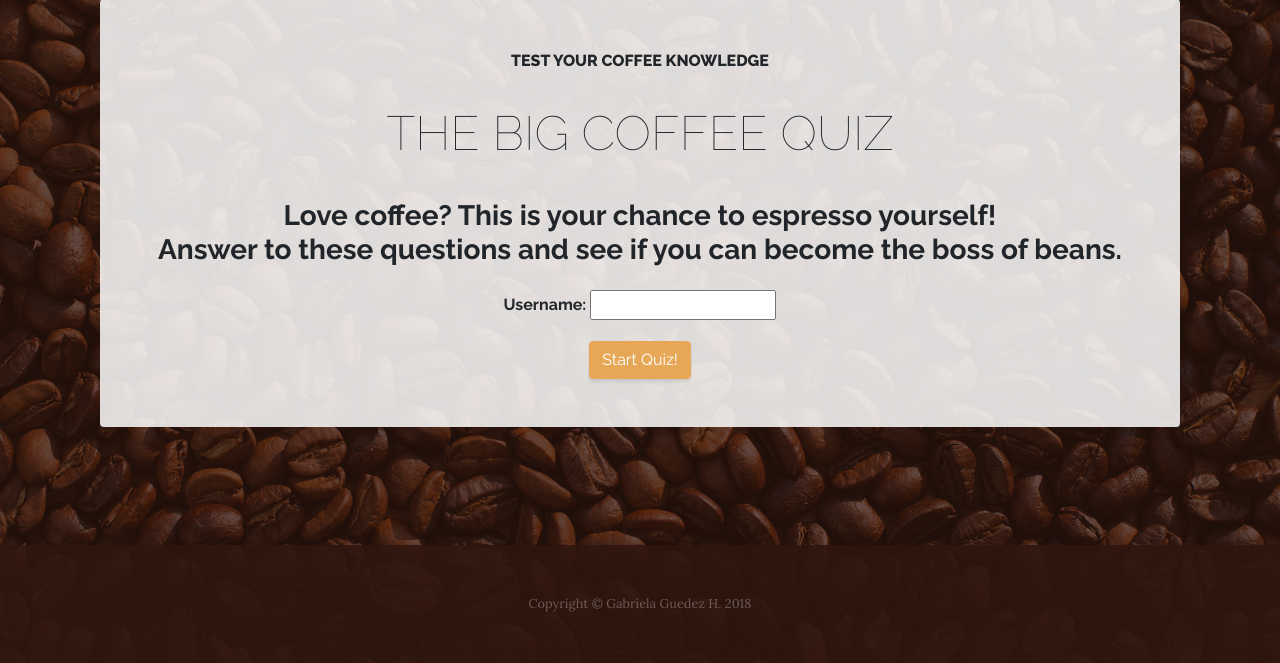
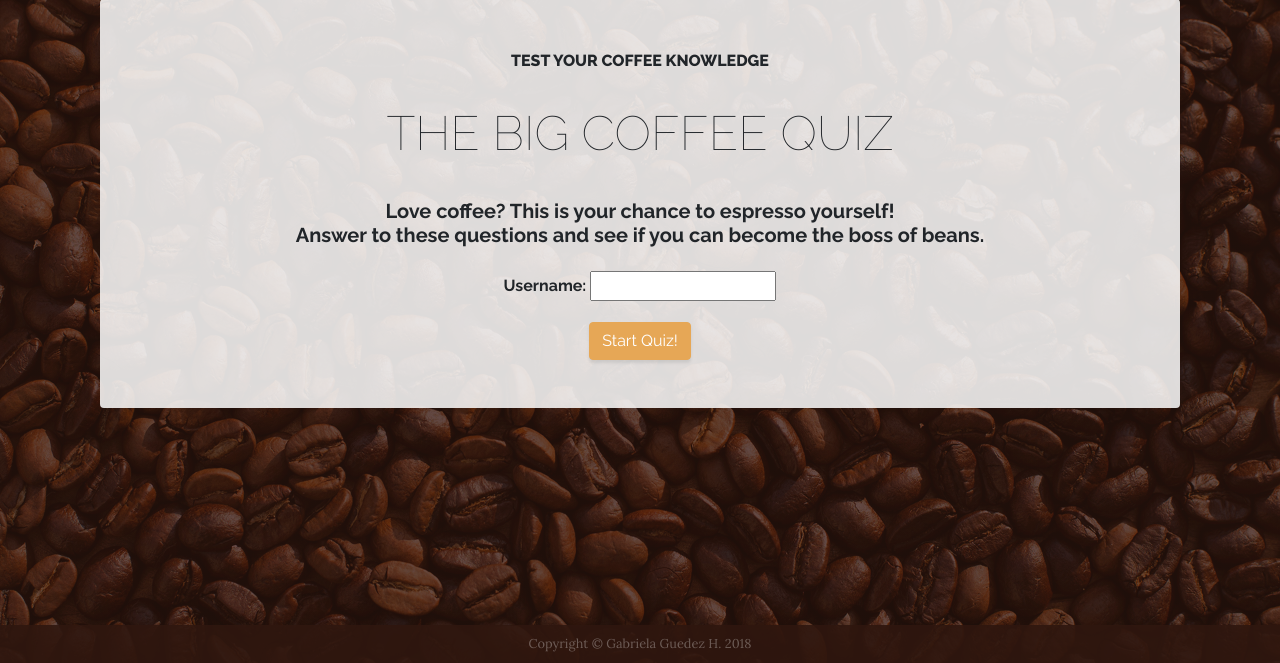
Before and after one commit to Code-Institute-Submissions/python-project-game, a Flask app: page / in a window 1280 px wide. Shown: the part 137-800 px from the top of the page. Run offline with Flask 2, Linux system fonts and the light colour scheme; some libraries are stand-ins or nearby versions.

```diff
--- a/data/top_scores.txt
+++ b/data/top_scores.txt
@@ -10,4 +10,3 @@ kimi:7
 gaby:12
 pepi:12
 pepperina:10
-gaby:9
--- a/static/styles.css
+++ b/static/styles.css
@@ -27,7 +27,7 @@
         font-size: smaller;
     }
     .section-heading-lower-spiced {
-        font-size: 2rem!important;
+        font-size: 1.5em!important;
     }
     #image-question {
         width: 100%;
--- a/templates/base.html
+++ b/templates/base.html
@@ -39,7 +39,7 @@
     {% block content %} {% endblock %}
 </div>
 
-<footer class="footer text-faded text-center py-5" id="footer-bespoke">
+<footer class="footer text-faded text-center py-2" id="footer-bespoke">
     <div class="container">
         <p class="m-0 small">Copyright &copy; Gabriela Guedez H. 2018</p>
     </div>
--- a/templates/index.html
+++ b/templates/index.html
@@ -7,8 +7,8 @@
                 <p class="section-heading-upper">Test your coffee knowledge</p>
                 <p class="section-heading-lower">The Big Coffee Quiz</p>
             </h2>
-            <h3 class="mb-4 font-weight-bold">Love coffee? This is your chance to espresso yourself!</br>
-                Answer to these questions and see if you can become the boss of beans.</h3>
+            <h5 class="mb-4 font-weight-bold">Love coffee? This is your chance to espresso yourself!</br>
+                Answer to these questions and see if you can become the boss of beans.</h5>
 
             <form method="POST">
                 <label for="username" class="font-weight-bold">Username:</label>
```
Also changed, not shown: templates/quiz.html (+5 -5 lines).
